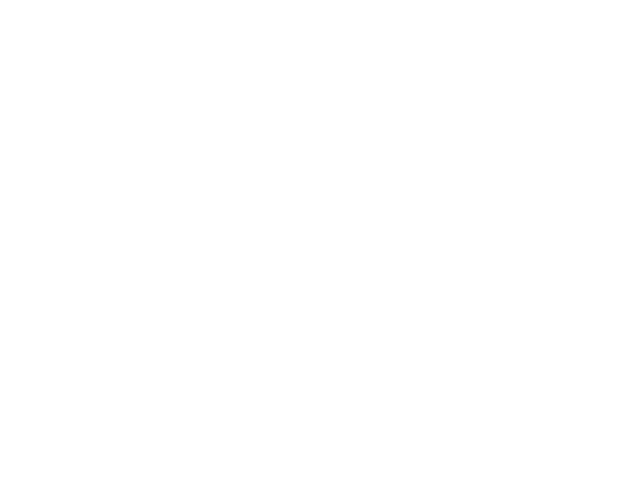
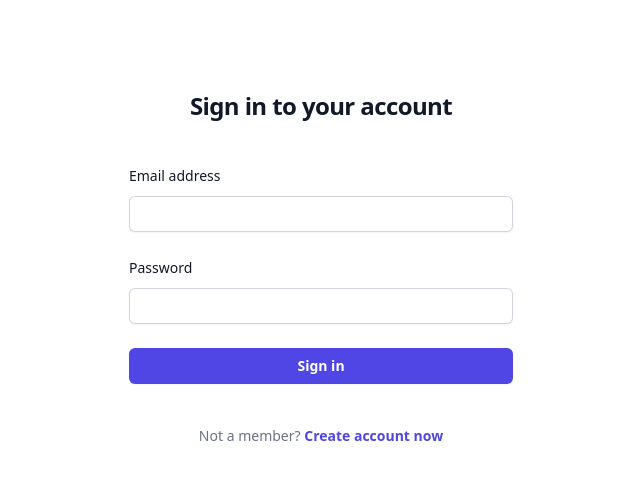
Before and after one commit to ArpitShukla3/hubx-frontend, a React (Vite) app: page / in a window 1280 px wide. Before the commit this address had no page. Shown: the top 480 px of the page, without its empty margins (319-959 px from the left). Built offline with nearby package versions, Linux system fonts and the light colour scheme.

Commit message:
5th commit

```diff
--- a/src/CustomRouter/CustomRoute.jsx
+++ b/src/CustomRouter/CustomRoute.jsx
@@ -7,7 +7,7 @@
 const CustomRoute = () => {
   return (
     <Routes>
-        <Route path='/login' element={<Auth/>}/>
+        <Route path='/' element={<Auth/>}/>
         <Route path='/signup' element={<Signup/>}/>
         <Route path='/home' element={<HomePage/>}/>
     </Routes>
```
